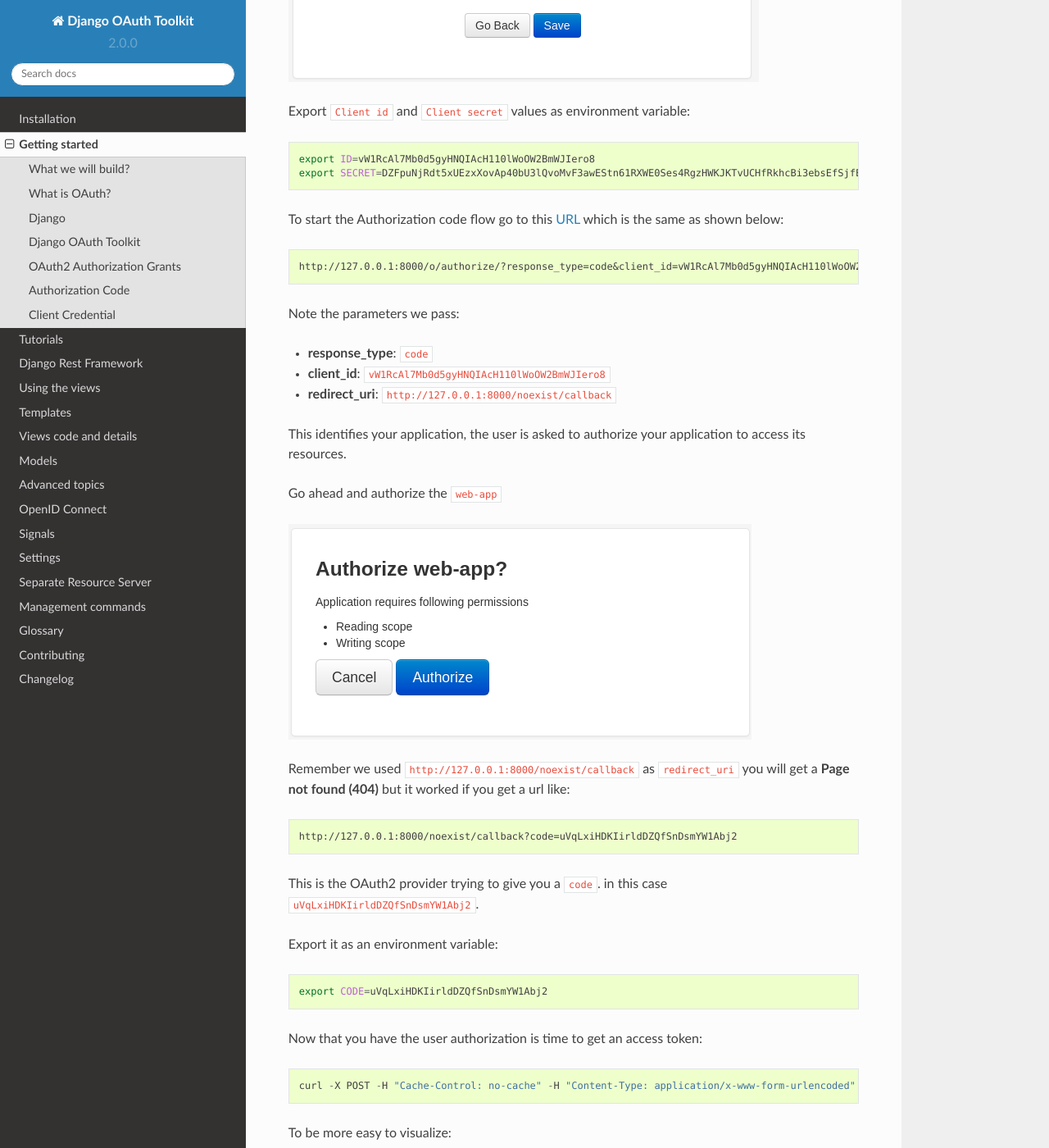
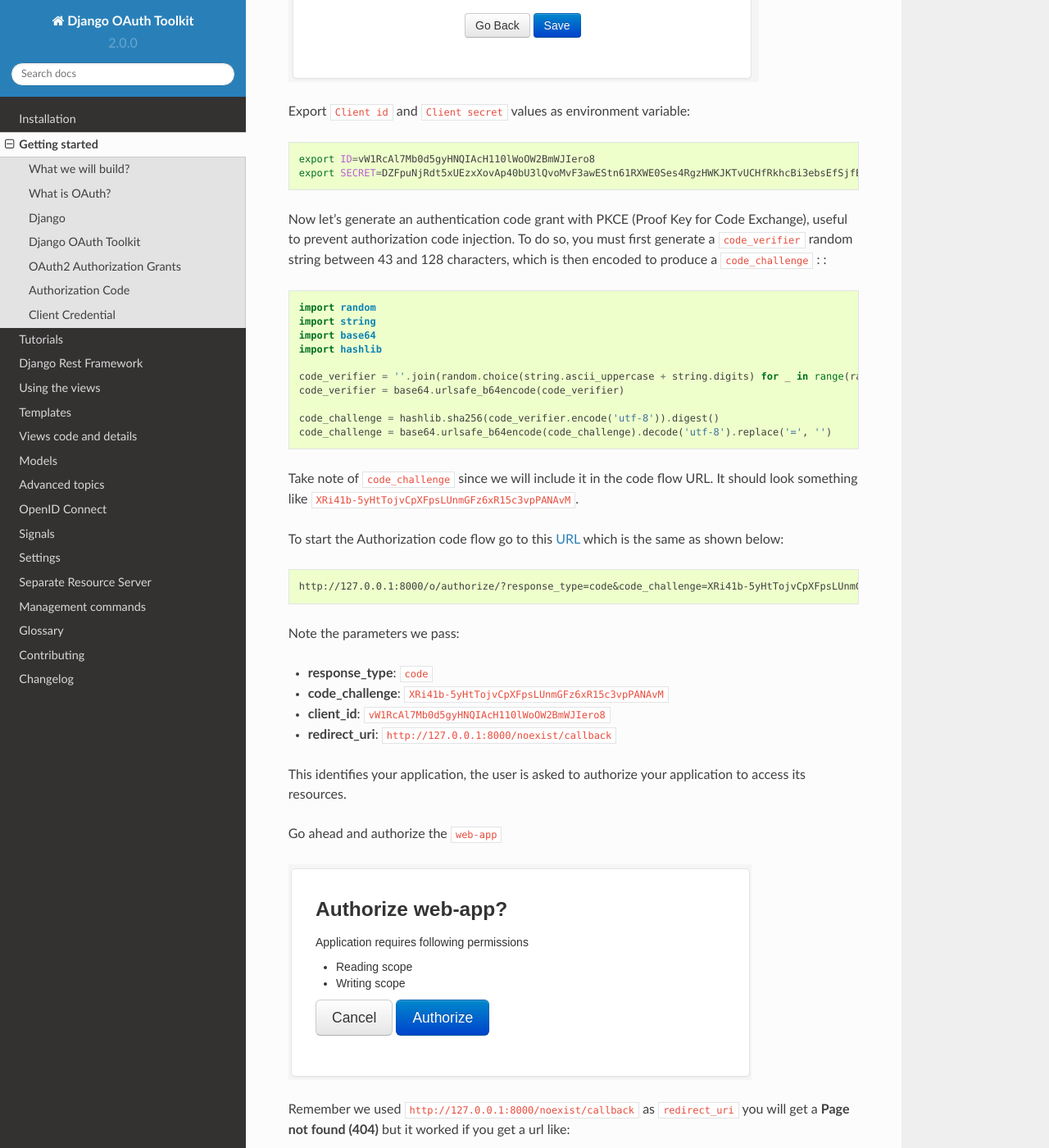
Before and after one commit to jazzband/django-oauth-toolkit, a Sphinx documentation site: the page built from docs/getting_started.rst, in a window 1280 px wide and 1400 px high, scrolled down 6205 px. Shown: the whole window at 82% size. Built offline with Sphinx 7.4.7 and the Read the Docs theme 2.0.0, drawn with Linux system fonts in a browser that asks for light colours; the version number is read from the project's files by our own code.

Commit message:
Updates "getting started" documentation
Adds PKCE token instructions to be in sync with 2.0 version.

```diff
--- a/docs/getting_started.rst
+++ b/docs/getting_started.rst
@@ -256,13 +256,31 @@
     export ID=vW1RcAl7Mb0d5gyHNQIAcH110lWoOW2BmWJIero8
     export SECRET=DZFpuNjRdt5xUEzxXovAp40bU3lQvoMvF3awEStn61RXWE0Ses4RgzHWKJKTvUCHfRkhcBi3ebsEfSjfEO96vo2Sh6pZlxJ6f7KcUbhvqMMPoVxRwv4vfdWEoWMGPeIO
 
+Now let's generate an authentication code grant with PKCE (Proof Key for Code Exchange), useful to prevent authorization code injection. To do so, you must first generate a ``code_verifier`` random string between 43 and 128 characters, which is then encoded to produce a ``code_challenge`` : :
+
+.. sourcecode:: python
+
+    import random
+    import string
+    import base64
+    import hashlib
+
+    code_verifier = ''.join(random.choice(string.ascii_uppercase + string.digits) for _ in range(random.randint(43, 128)))
+    code_verifier = base64.urlsafe_b64encode(code_verifier)
+
+    code_challenge = hashlib.sha256(code_verifier.encode('utf-8')).digest()
+    code_challenge = base64.urlsafe_b64encode(code_challenge).decode('utf-8').replace('=', '')
+
+Take note of ``code_challenge`` since we will include it in the code flow URL. It should look something like ``XRi41b-5yHtTojvCpXFpsLUnmGFz6xR15c3vpPANAvM``.
+
 To start the Authorization code flow go to this `URL`_ which is the same as shown below::
 
-    http://127.0.0.1:8000/o/authorize/?response_type=code&client_id=vW1RcAl7Mb0d5gyHNQIAcH110lWoOW2BmWJIero8&redirect_uri=http://127.0.0.1:8000/noexist/callback
+    http://127.0.0.1:8000/o/authorize/?response_type=code&code_challenge=XRi41b-5yHtTojvCpXFpsLUnmGFz6xR15c3vpPANAvM&client_id=vW1RcAl7Mb0d5gyHNQIAcH110lWoOW2BmWJIero8&redirect_uri=http://127.0.0.1:8000/noexist/callback
 
 Note the parameters we pass:
 
 * **response_type**: ``code``
+* **code_challenge**: ``XRi41b-5yHtTojvCpXFpsLUnmGFz6xR15c3vpPANAvM``
 * **client_id**: ``vW1RcAl7Mb0d5gyHNQIAcH110lWoOW2BmWJIero8``
 * **redirect_uri**: ``http://127.0.0.1:8000/noexist/callback``
 
```
